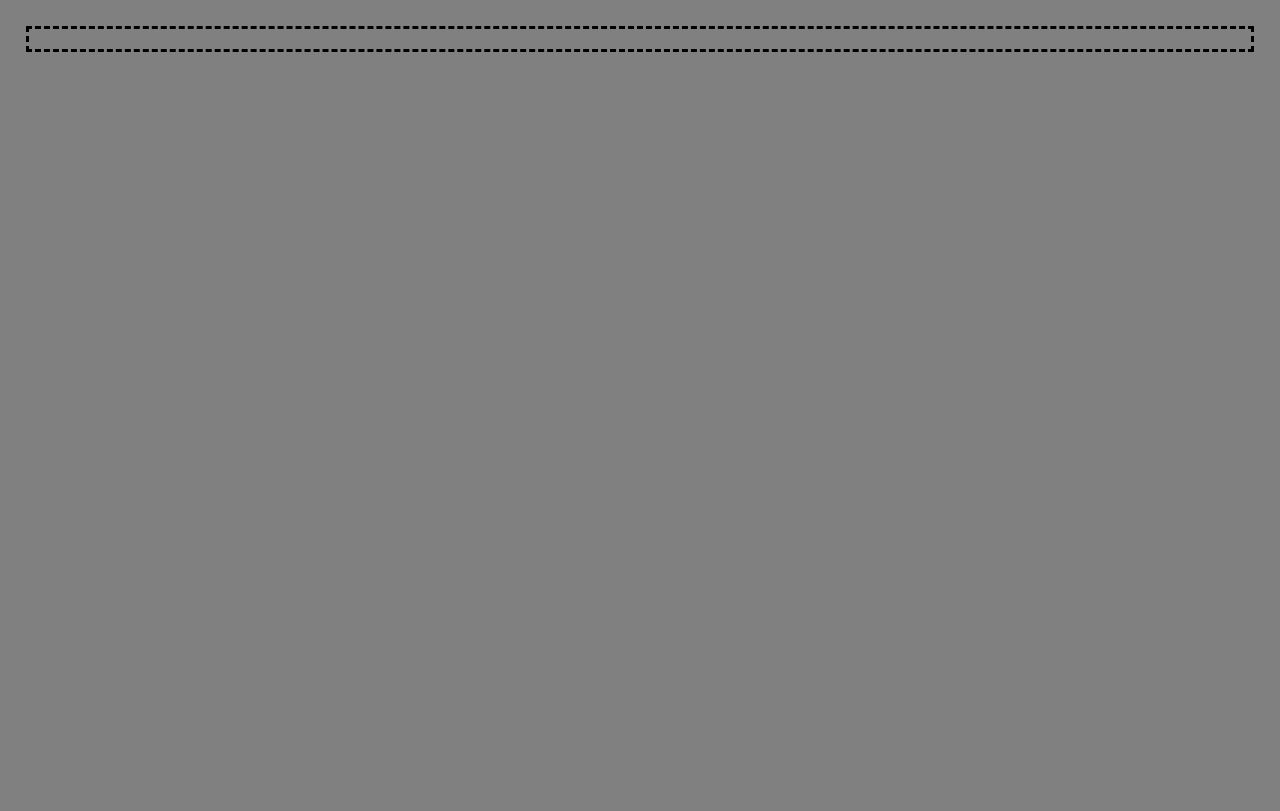
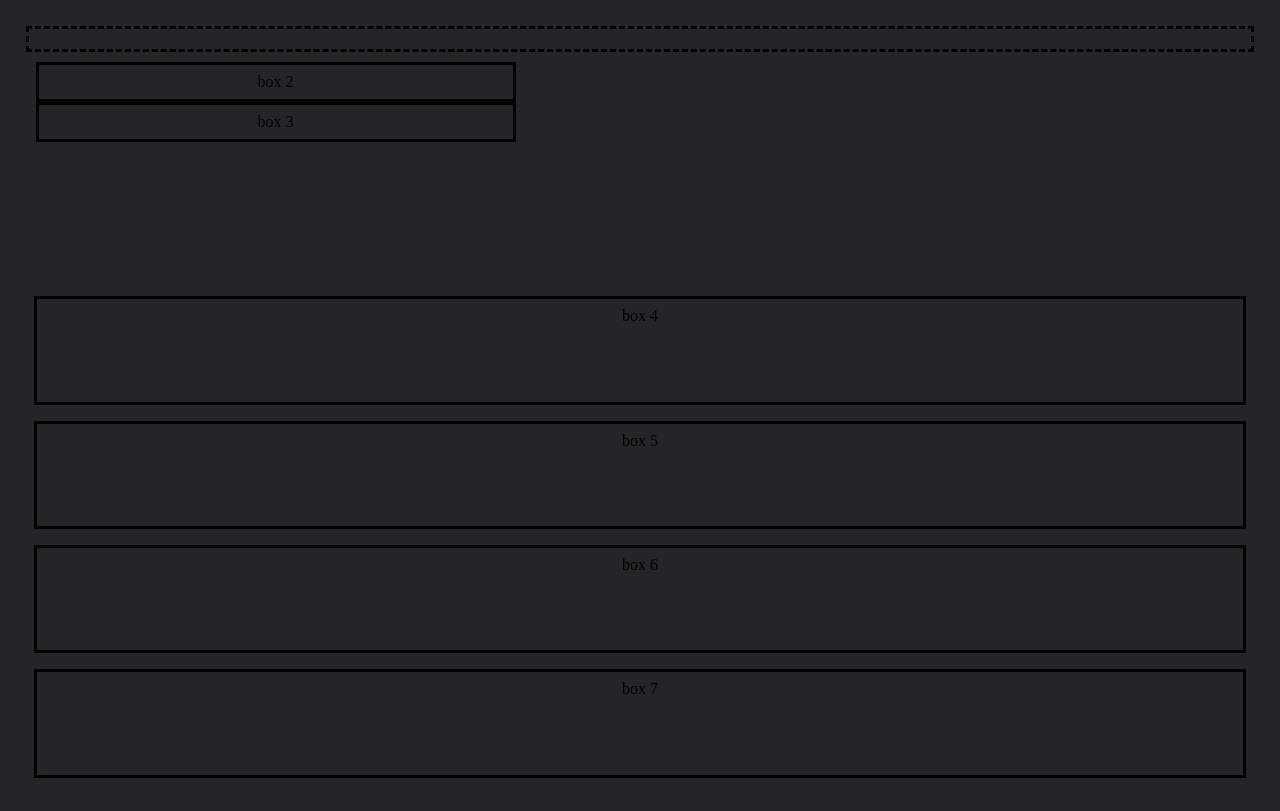
Before and after one commit to LuisM1874/CSS-Project, a plain HTML site: page index.html in a window 1280 px wide. Drawn offline with Linux system fonts and the light colour scheme.

Commit message:
added boxes2

```diff
--- a/index.html
+++ b/index.html
@@ -16,26 +16,26 @@
 
         <div class="left-column">
 
-            <div id="box2"></div>
+            <div class="box-outlines" id="box2"> box 2</div>
 
-            <div id="box3"></div>
+            <div class="box-outlines" id="box3"> box 3</div>
 
         </div>
 
         <div class="middle-column">
 
-            <div id="box4"></div>
+            <div class="box-outlines" id="box4"> box 4</div>
 
-            <div id="box5"></div>
+            <div class="box-outlines" id="box5"> box 5</div>
 
         </div>
 
 
         <div class="right-column">
 
-            <div id="box6"></div>
+            <div class="box-outlines" id="box6"> box 6</div>
 
-            <div id="box7"></div>
+            <div class="box-outlines" id="box7"> box 7</div>
 
         </div>
 
--- a/style.css
+++ b/style.css
@@ -1,6 +1,6 @@
 html {
     min-height: 100%;
-    background-color: grey;
+    background-color: #242526;
 }
 * {
     margin: 0;
@@ -14,7 +14,7 @@ body {
     overflow: hidden;
 }
 
-    .box-wrapper {
+.box-wrapper {
     height: 95vh;
     width: 100%;
     display: flex;
@@ -22,7 +22,72 @@ body {
     text-align: center;
 }
 
+.left-column{
+    padding: 10px;
+    flex-grow: 1;
+    display: flex;
+    flex-direction: column;
+    width: 500px;
+    border:black
+
+}
+
+
+.middle-column{
+    flex-grow: 1;
+    display: flex;
+    flex-direction: column;
+}
+
+.middle-column div {
+    flex-grow: 1;
+    margin: 8px;
+
+}
+
+.middle-column div+div{
+    margin-top: 8px;
+}
+
+.right-column{
+    flex-grow: 1;
+    display: flex;
+    flex-direction: column;
+
+
+}
+
+.right-column div{
+    flex-grow: 1;
+    margin: 8px;
+}
+
+.right-column div+div{
+    margin-top: 8px;
+}
+
+.box-outlines{
+    padding: 8px;
+    border: solid 3px black;
+}
+
 #box1 {
     padding: 10px;
     border: dashed 3px black
 }
+
+#box2{
+
+}
+
+#box3{
+
+}
+
+#box4{
+
+}
+
+#box5{
+
+}
```
